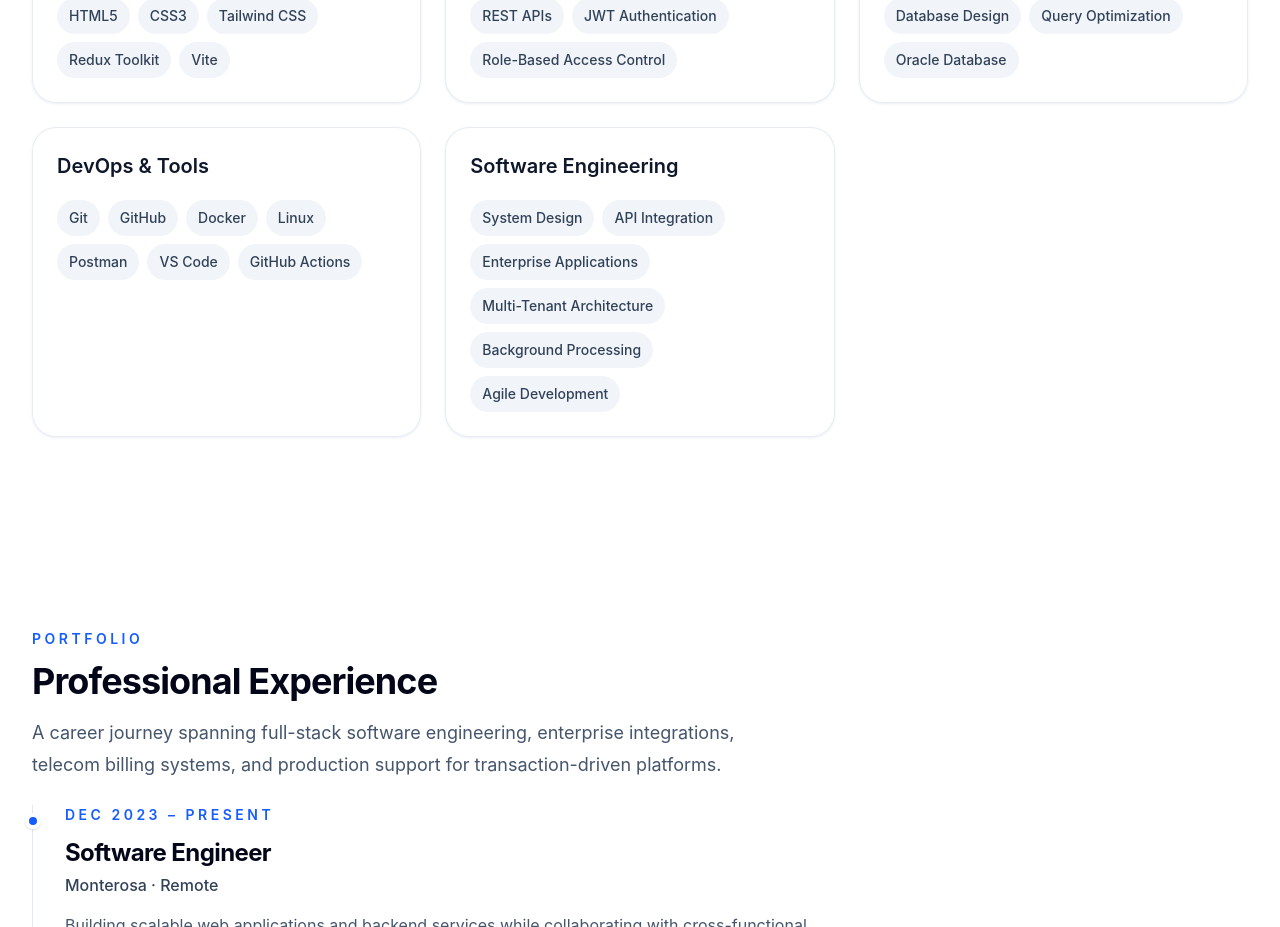
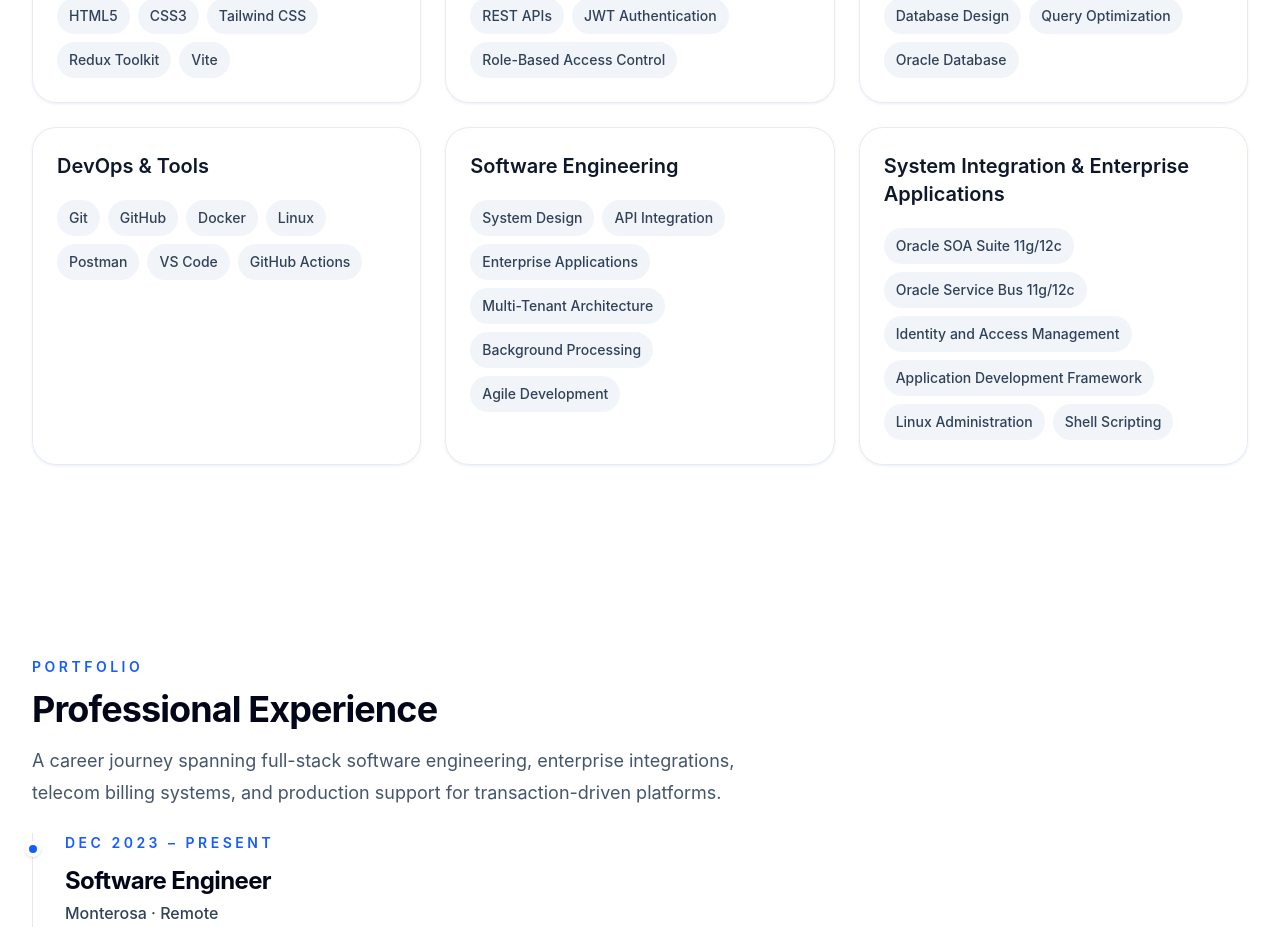
Before and after one commit to obibaadoma/derek-konadu, a React (Vite) app: page / in a window 1280 px wide. Shown: the part 4020-4947 px from the top of the page. Built offline with nearby package versions, Linux system fonts and the light colour scheme.

Commit message:
chore: add skills

```diff
--- a/src/data/skills.ts
+++ b/src/data/skills.ts
@@ -58,4 +58,15 @@ export const skillCategories = [
       "Agile Development",
     ],
   },
+  {
+    title: "System Integration & Enterprise Applications",
+    skills: [
+      "Oracle SOA Suite 11g/12c",
+      "Oracle Service Bus 11g/12c",
+      "Identity  and Access Management",
+      "Application Development Framework",
+      "Linux Administration",
+      "Shell Scripting",
+    ],
+  },
 ];
```
